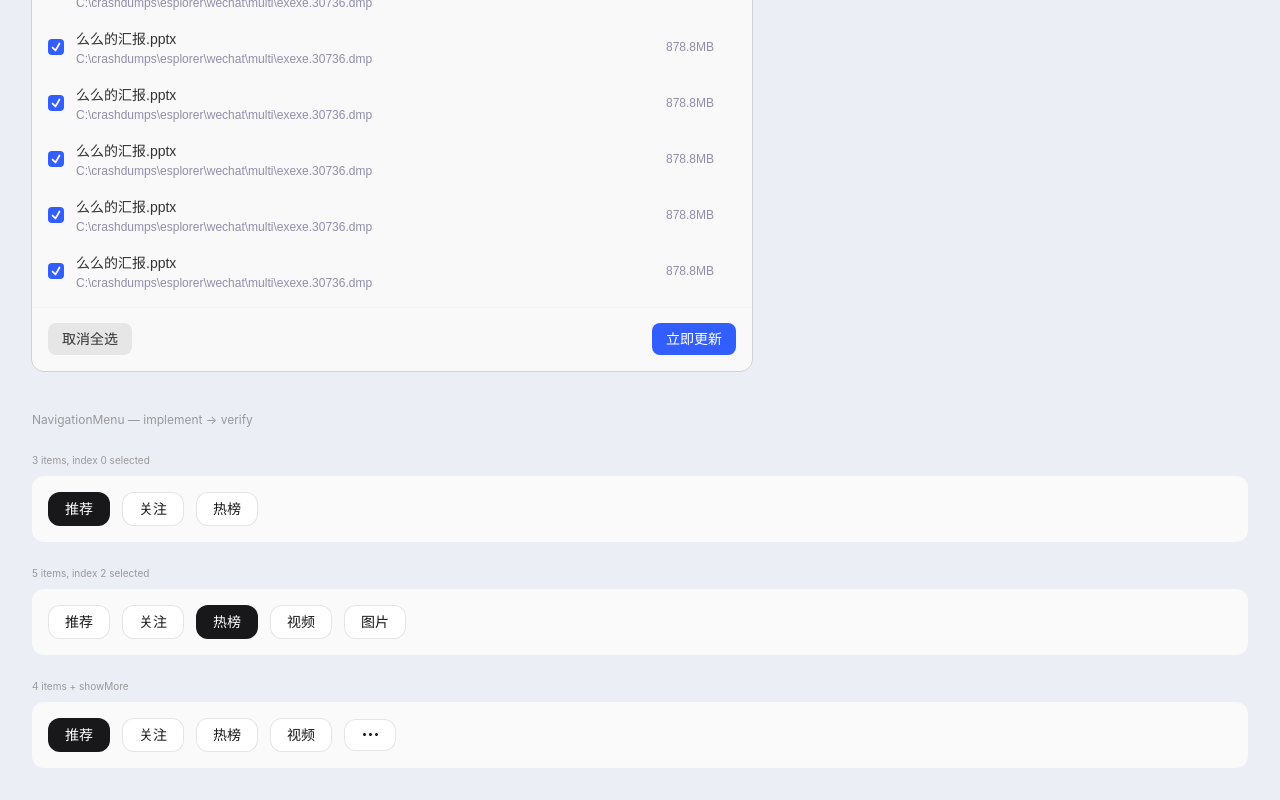
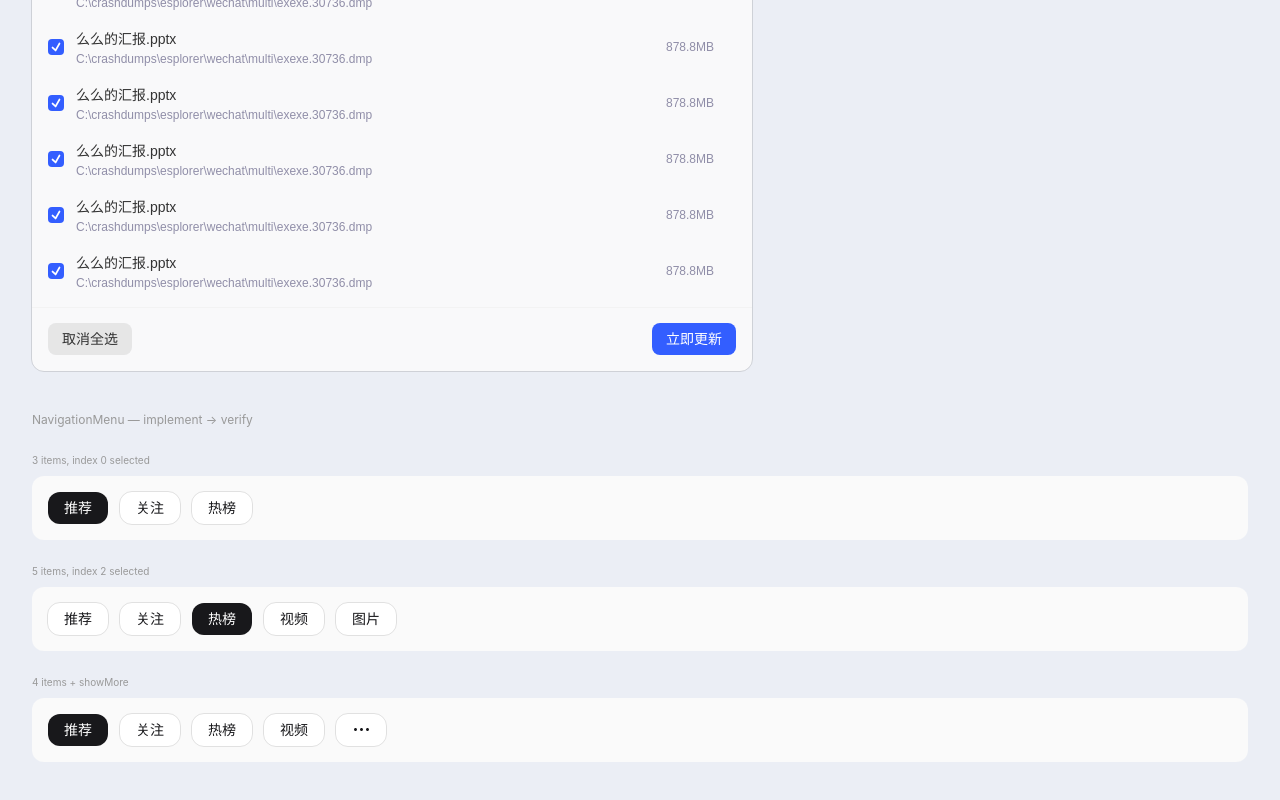
Before and after one commit to ken417mar-sudo/agentic-browser-ui, a React (Vite) app: page / in a window 1280 px wide. Shown: the part 8972-9772 px from the top of the page. Built offline with nearby package versions, Linux system fonts and the light colour scheme.

Commit message:
stabilize NavigationMenu pill geometry

```diff
--- a/src/components/NavigationMenu.tsx
+++ b/src/components/NavigationMenu.tsx
@@ -12,11 +12,10 @@ function NavOptionItem({ label, selected = false, onClick }: NavOptionItemProps)
       type="button"
       onClick={onClick}
       className={[
-        // 1.5px transparent border reserved in all states — no layout shift on selection change
-        'flex items-center px-[16px] py-[5px] rounded-[var(--radius-12)] whitespace-nowrap shrink-0 border-[0.5px]',
+        'flex items-center px-[16px] py-[5px] rounded-[var(--radius-12)] whitespace-nowrap shrink-0 outline outline-[0.5px]',
         selected
-          ? 'bg-[#18181b] text-white border-transparent'
-          : 'bg-[var(--color-surface-base)] border-[rgba(0,0,0,0.1)] text-[#18181b]',
+          ? 'bg-[#18181b] text-white outline-transparent'
+          : 'bg-[var(--color-surface-base)] outline-[rgba(0,0,0,0.1)] text-[#18181b]',
       ].join(' ')}
     >
       <span
@@ -37,7 +36,7 @@ function MoreButton({ onClick }: { onClick?: () => void }) {
     <button
       type="button"
       onClick={onClick}
-      className="flex h-[32px] items-center justify-center bg-[var(--color-surface-base)] border-[0.5px] border-[rgba(0,0,0,0.1)] px-[16px] py-[5px] rounded-[var(--radius-12)] shrink-0"
+      className="flex h-[32px] items-center justify-center bg-[var(--color-surface-base)] outline outline-[0.5px] outline-[rgba(0,0,0,0.1)] px-[16px] py-[5px] rounded-[var(--radius-12)] shrink-0"
       aria-label="更多"
     >
       <span className="flex flex-col items-center justify-center size-[18px] px-[1.5px]">
```
